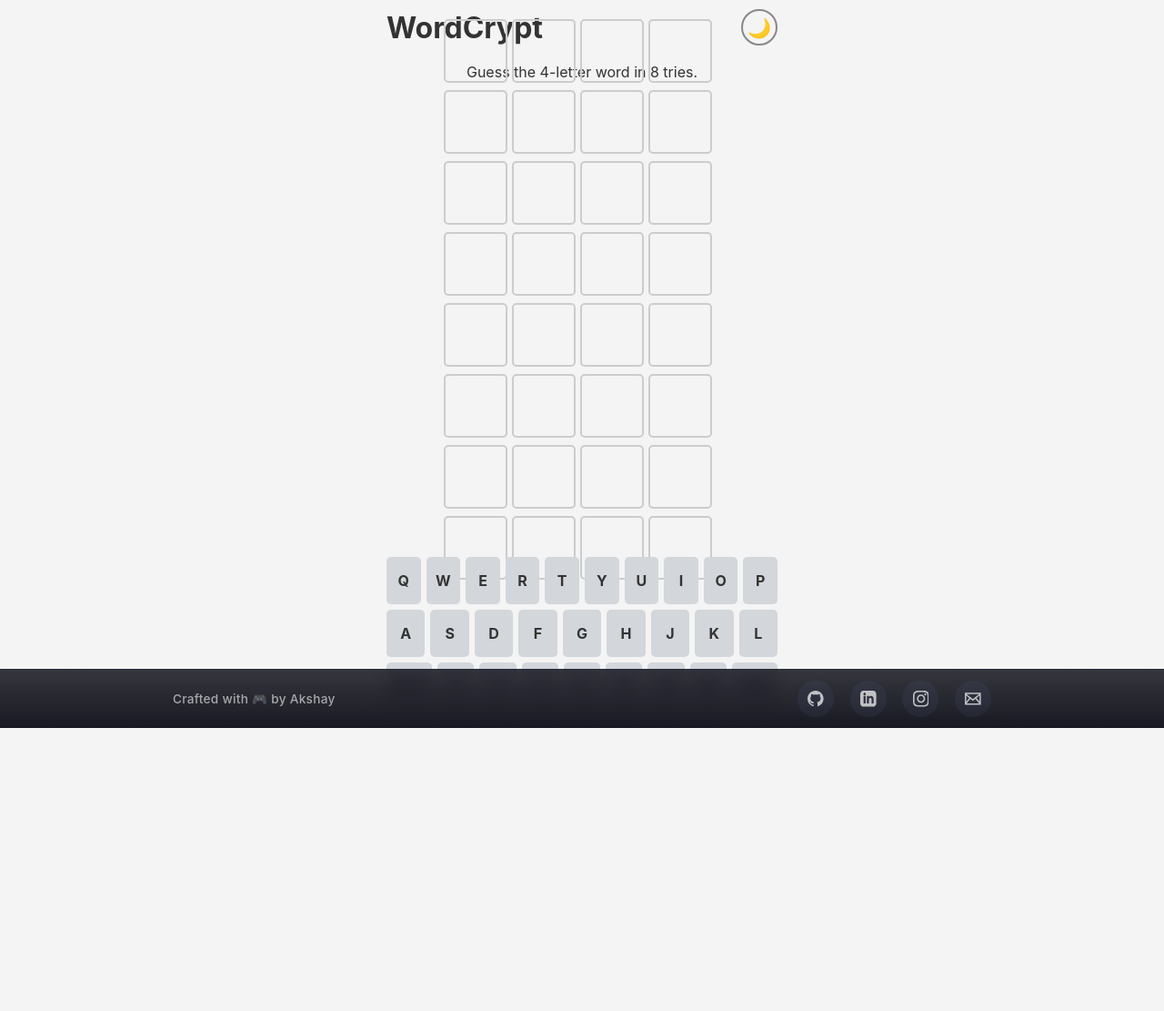
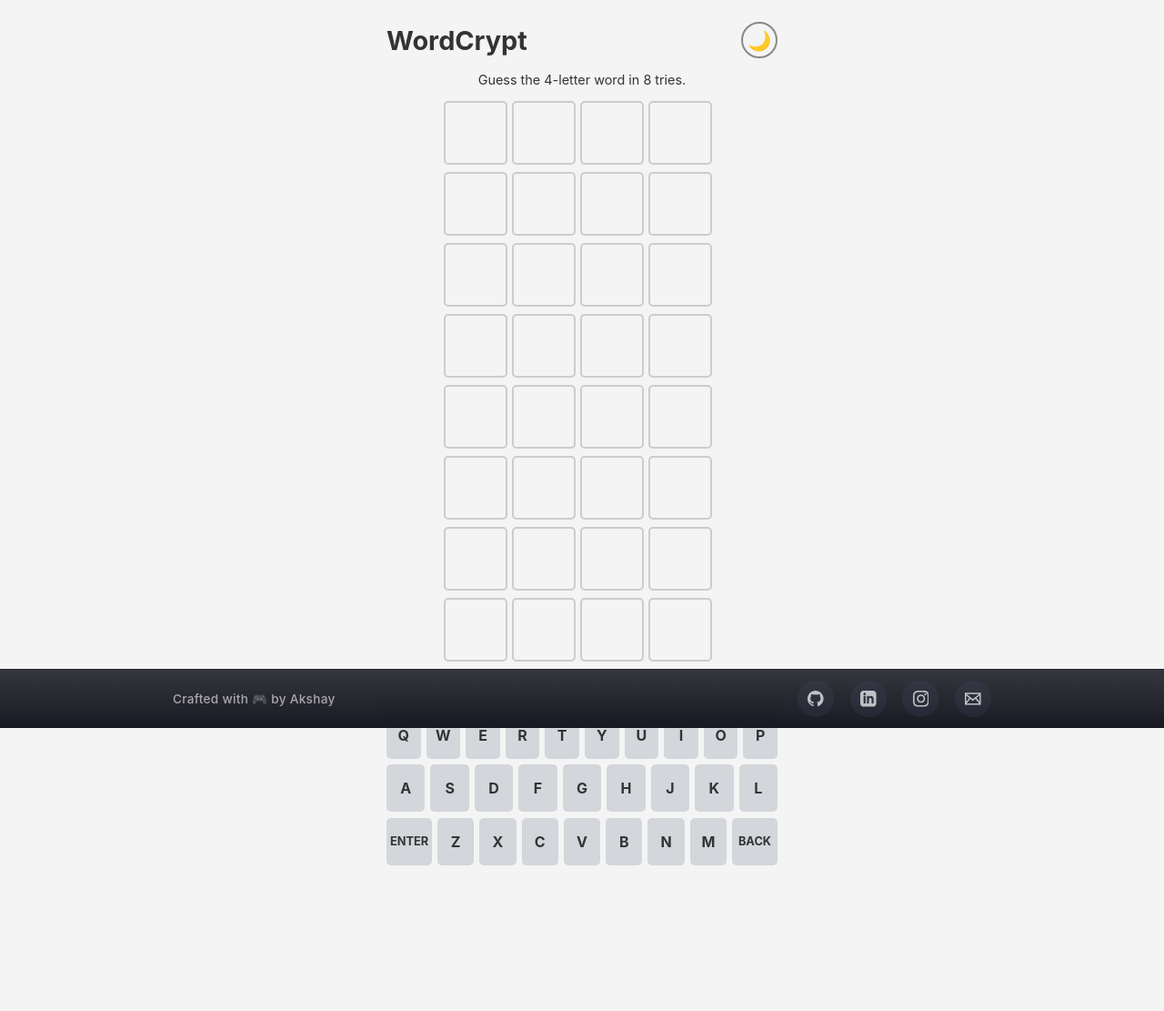
Before and after one commit to akBhatnagar/wordcrypt, a Flask app: page / in a window 1280 px wide. Shown: the whole page at 91% size. Before the commit the page ends 800 px from the top, so only its background shows below. Run offline with Flask 3, Linux system fonts and the light colour scheme; data that the repository does not hold is empty.

Commit message:
Fix overlapping layout: add proper spacing between all elements

```diff
--- a/static/style.css
+++ b/static/style.css
@@ -59,14 +59,16 @@ body {
     display: flex;
     flex-direction: column;
     align-items: center;
-    justify-content: space-between;
-    padding: 10px;
+    justify-content: flex-start;
+    padding: clamp(15px, 3vh, 25px) 10px clamp(80px, 12vh, 120px) 10px;
+    gap: clamp(10px, 2vh, 20px);
     box-sizing: border-box;
 }
 
 @media (min-width: 769px) {
     .container {
         max-width: 450px;
+        gap: 15px;
     }
 }
 
@@ -88,12 +90,7 @@ body {
     align-items: center;
     width: 100%;
     margin-bottom: 0;
-}
-
-@media (max-width: 768px) {
-    .header {
-        margin-bottom: 5px;
-    }
+    flex-shrink: 0;
 }
 
 #theme-toggle-btn {
@@ -121,25 +118,25 @@ body {
 
 h1 {
     margin: 0;
-    font-size: clamp(1.5rem, 4vw, 2rem);
+    font-size: clamp(1.5rem, 4vw, 1.8rem);
 }
 
 @media (max-width: 768px) {
     h1 {
-        font-size: 1.6rem;
+        font-size: 1.5rem;
     }
 }
 
 p {
-    font-size: clamp(0.8rem, 2vw, 1rem);
+    font-size: clamp(0.75rem, 2vw, 0.9rem);
     color: var(--color-text);
-    margin: 5px 0;
+    margin: 0;
 }
 
 @media (max-width: 768px) {
     p {
-        font-size: 0.85rem;
-        margin: 3px 0;
+        font-size: 0.8rem;
+        margin: 0;
     }
 }
 
@@ -147,23 +144,21 @@ p {
 #game-grid {
     display: flex;
     flex-direction: column;
-    gap: clamp(4px, 1vh, 8px);
+    gap: clamp(6px, 1vh, 10px);
     width: 100%;
-    padding: 5px 0;
+    padding: 0;
+    flex-shrink: 0;
 }
 
 @media (min-width: 769px) {
     #game-grid {
-        flex: 1;
-        justify-content: center;
-        max-height: 55vh;
+        gap: 8px;
     }
 }
 
 @media (max-width: 768px) {
     #game-grid {
         gap: 6px;
-        padding: 8px 0;
     }
 }
 
@@ -337,10 +332,12 @@ p {
 #keyboard {
     display: flex;
     flex-direction: column;
-    gap: clamp(4px, 0.8vh, 6px);
+    gap: clamp(5px, 0.8vh, 7px);
     width: 100%;
     max-width: 500px;
-    padding: 10px 0;
+    padding: 0;
+    margin-top: auto;
+    flex-shrink: 0;
 }
 
 @media (max-width: 768px) {
```
